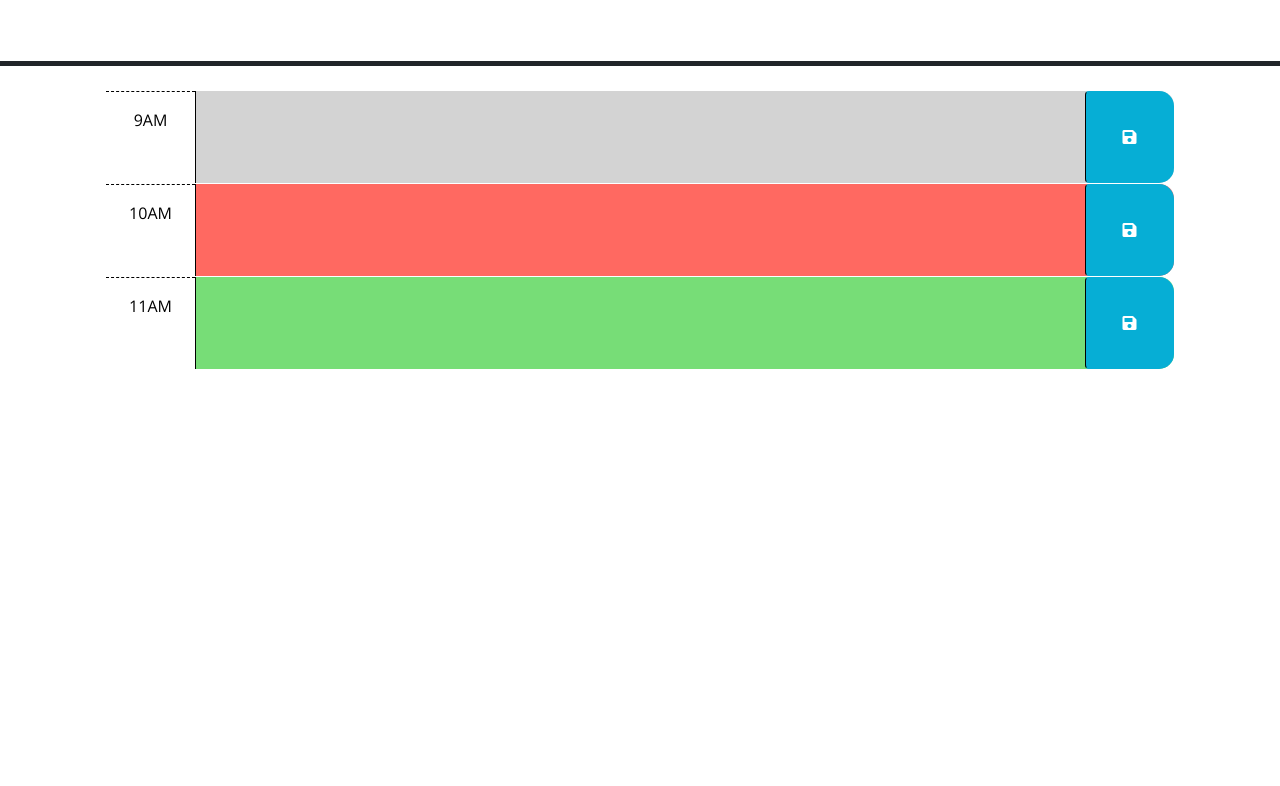
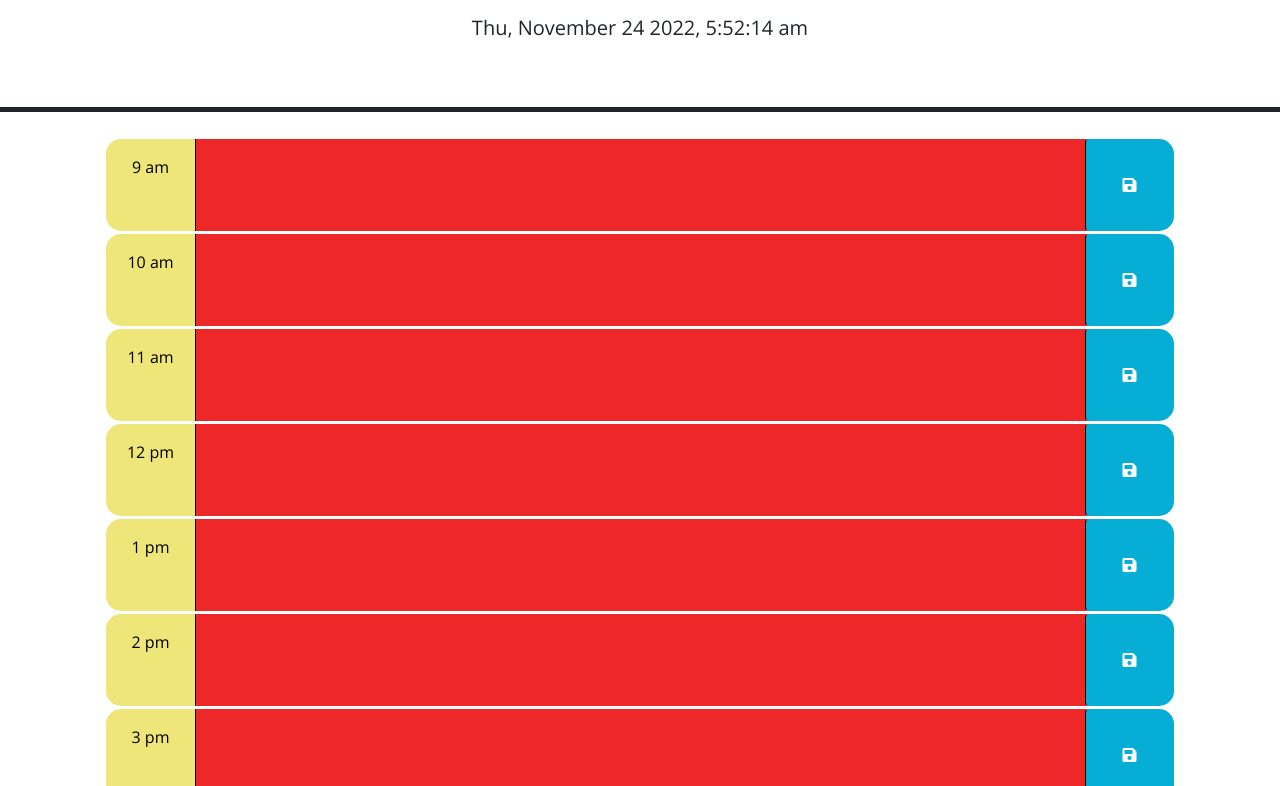
Before and after one commit to zMag33z/Week-5-Work-Day-Scheduler, a plain HTML site: page index.html in a window 1280 px wide. Shown: the part 166-952 px from the top of the page. Before the commit the page ends 800 px from the top, so only its background shows below. Drawn offline with nearby package versions, Linux system fonts and the light colour scheme.

Commit message:
here are some changes

```diff
--- a/index.html
+++ b/index.html
@@ -40,27 +40,75 @@
         -->
 
       <!-- Example of a past time block. The "past" class adds a gray background color. -->
-      <div id="hour-9" class="row time-block past">
-        <div class="col-2 col-md-1 hour text-center py-3">9AM</div>
-        <textarea class="col-8 col-md-10 description" rows="3"> </textarea>
+      <div id="9AM" class="row time-block ">
+        <div id="set" class="col-2 col-md-1 hour text-center py-3">9 am</div>
+        <textarea id="text" class="col-8 col-md-10 description" rows="3"> </textarea>
         <button class="btn saveBtn col-2 col-md-1" aria-label="save">
           <i class="fas fa-save" aria-hidden="true"></i>
         </button>
       </div>
 
       <!-- Example of a a present time block. The "present" class adds a red background color. -->
-      <div id="hour-10" class="row time-block present">
-        <div class="col-2 col-md-1 hour text-center py-3">10AM</div>
-        <textarea class="col-8 col-md-10 description" rows="3"> </textarea>
+      <div id="10AM" class="row time-block ">
+        <div id="set" class="col-2 col-md-1 hour text-center py-3">10 am</div>
+        <textarea id="text" class="col-8 col-md-10 description" rows="3"> </textarea>
         <button class="btn saveBtn col-2 col-md-1" aria-label="save">
           <i class="fas fa-save" aria-hidden="true"></i>
         </button>
       </div>
 
       <!-- Example of a future time block. The "future" class adds a green background color. -->
-      <div id="hour-11" class="row time-block future">
-        <div class="col-2 col-md-1 hour text-center py-3">11AM</div>
-        <textarea class="col-8 col-md-10 description" rows="3"> </textarea>
+      <div id="11AM" class="row time-block ">
+        <div id="set" class="col-2 col-md-1 hour text-center py-3">11 am</div>
+        <textarea id="text" class="col-8 col-md-10 description" rows="3"> </textarea>
+        <button class="btn saveBtn col-2 col-md-1" aria-label="save">
+          <i class="fas fa-save" aria-hidden="true"></i>
+        </button>
+      </div>
+
+      <div id="12AM" class="row time-block ">
+        <div id="set" class="col-2 col-md-1 hour text-center py-3">12 pm</div>
+        <textarea id="text" class="col-8 col-md-10 description" rows="3"> </textarea>
+        <button class="btn saveBtn col-2 col-md-1" aria-label="save">
+          <i class="fas fa-save" aria-hidden="true"></i>
+        </button>
+      </div>
+
+      <div id="1PM" class="row time-block ">
+        <div id="set" class="col-2 col-md-1 hour text-center py-3">1 pm</div>
+        <textarea id="text" class="col-8 col-md-10 " rows="3"> </textarea>
+        <button class="btn saveBtn col-2 col-md-1" aria-label="save">
+          <i class="fas fa-save" aria-hidden="true"></i>
+        </button>
+      </div>
+
+      <div id="2PM" class="row time-block ">
+        <div id="set" class="col-2 col-md-1 hour text-center py-3">2 pm</div>
+        <textarea id="text" class="col-8 col-md-10 description" rows="3"> </textarea>
+        <button class="btn saveBtn col-2 col-md-1" aria-label="save">
+          <i class="fas fa-save" aria-hidden="true"></i>
+        </button>
+      </div>
+
+      <div id="3PM" class="row time-block ">
+        <div id="set" class="col-2 col-md-1 hour text-center py-3">3 pm</div>
+        <textarea id="text" class="col-8 col-md-10 description" rows="3"> </textarea>
+        <button class="btn saveBtn col-2 col-md-1" aria-label="save">
+          <i class="fas fa-save" aria-hidden="true"></i>
+        </button>
+      </div>
+
+      <div id="4PM" class="row time-block ">
+        <div id="set" class="col-2 col-md-1 hour text-center py-3">4 pm</div>
+        <textarea id="text" class="col-8 col-md-10 description" rows="3"> </textarea>
+        <button class="btn saveBtn col-2 col-md-1" aria-label="save">
+          <i class="fas fa-save" aria-hidden="true"></i>
+        </button>
+      </div>
+
+      <div id="5PM" class="row time-block ">
+        <div id="set" class="col-2 col-md-1 hour text-center py-3">5 pm</div>
+        <textarea id="text" class="col-8 col-md-10 description" rows="3"> </textarea>
         <button class="btn saveBtn col-2 col-md-1" aria-label="save">
           <i class="fas fa-save" aria-hidden="true"></i>
         </button>
--- a/script.js
+++ b/script.js
@@ -1,23 +1,70 @@
-// Wrap all code that interacts with the DOM in a call to jQuery to ensure that
-// the code isn't run until the browser has finished rendering all the elements
-// in the html.
+  /* Wrap all code that interacts with the DOM in a call to jQuery to ensure that
+    the code isn't run until the browser has finished rendering all the elements
+    in the html.*/
+
 $(function () {
-    // TODO: Add a listener for click events on the save button. This code should
-    // use the id in the containing time-block as a key to save the user input in
-    // local storage. HINT: What does `this` reference in the click listener
-    // function? How can DOM traversal be used to get the "hour-x" id of the
-    // time-block containing the button that was clicked? How might the id be
-    // useful when saving the description in local storage?
-    //
-    // TODO: Add code to apply the past, present, or future class to each time
-    // block by comparing the id to the current hour. HINTS: How can the id
-    // attribute of each time-block be used to conditionally add or remove the
-    // past, present, and future classes? How can Day.js be used to get the
-    // current hour in 24-hour time?
-    //
-    // TODO: Add code to get any user input that was saved in localStorage and set
-    // the values of the corresponding textarea elements. HINT: How can the id
-    // attribute of each time-block be used to do this?
-    //
-    // TODO: Add code to display the current date in the header of the page.
-  });
+    /* TODO: Add a listener for click events on the save button. This code should
+    use the id in the containing time-block as a key to save the user input in
+    local storage. HINT: What does `this` reference in the click listener
+    function? How can DOM traversal be used to get the "hour-x" id of the
+    time-block containing the button that was clicked? How might the id be
+    useful when saving the description in local storage? */
+
+  $('.btn').click(function(){
+  var eventTime = $(this).parent().attr('id');  // this button's parents attribute id name = ex:  9AM, 10AM, 11AM
+  var eventTxt = $('#text').val();
+  localStorage.setItem(eventTime, eventTxt);
+  })
+
+
+
+
+    /* TODO: Add code to apply the past, present, or future class to each time
+      block by comparing the id to the current hour. HINTS: How can the id
+      attribute of each time-block be used to conditionally add or remove the
+      past, present, and future classes? How can Day.js be used to get the
+      current hour in 24-hour time?*/
+
+
+
+
+
+  var rowTime = $('#set').text();
+  var currentEvent = dayjs().format('h');
+
+  $(document).ready(function(){
+
+    if(rowTime < currentEvent){
+      $('.time-block').addClass('future');
+    }else if(rowTime > currentEvent){
+      $('.time-block').addClass('past');
+    }else if(rowTime == currentEvent){
+      $('.time-block').addClass('present');
+    }
+  })
+
+console.log(rowTime, currentEvent);
+
+
+  //this works in javascript. what am i doing wrong in jquery? been here for hours fuck this jquery bullshit.
+  //var comeon = document.getElementById('set-9');
+  //console.log(comeon.innerText);
+
+
+    /* TODO: Add code to get any user input that was saved in localStorage and set
+    the values of the corresponding textarea elements. HINT: How can the id
+    attribute of each time-block be used to do this? */
+
+ //$('.time-block textarea').val(localStorage.getItem());
+
+
+
+
+/* TODO: Add code to display the current date in the header of the page.*/
+
+  function currentTime(){
+    var reformatDate = dayjs().format('ddd, MMMM D YYYY, h:mm:ss a');
+    $('#currentDay').text(reformatDate);
+  }
+  setInterval(currentTime, 1000);
+});
--- a/style.css
+++ b/style.css
@@ -17,31 +17,32 @@ body {
   }
 
   .time-block {
-    border-radius: 15px;
+    border-radius: 20px;
   }
 
   .row {
-    border-top: 1px solid white;
+    border-top: 3px solid white;
   }
 
   .hour {
-    background-color: #ffffff;
+    background-color: #eee678;
     color: #000000;
-    border-top: 1px dashed #000000;
+    border-top-left-radius: 15px;
+    border-bottom-left-radius: 15px;
   }
 
   .past {
-    background-color: #d3d3d3;
+    background-color: #ee2828;
     color: white;
   }
 
   .present {
-    background-color: #ff6961;
+    background-color: #4685ce;
     color: white;
   }
 
   .future {
-    background-color: #77dd77;
+    background-color: #49aa49;
     color: white;
   }
 
```
